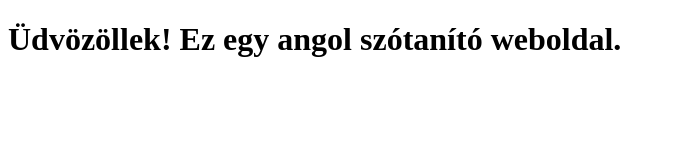
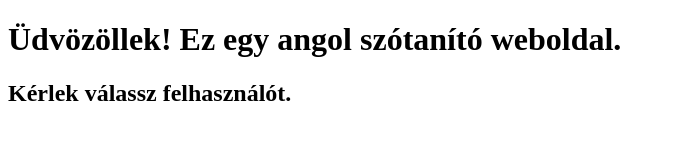
Before and after one commit to bali79/Szotanito.github.io, a plain HTML site: page index.html in a window 1280 px wide. Shown: the whole page, without its empty margins (0-674 px from the left). Drawn offline with Linux system fonts and the light colour scheme.

Commit message:
Init page.

```diff
--- a/index.html
+++ b/index.html
@@ -7,5 +7,6 @@
 </head>
 <body>
     <h1>Üdvözöllek! Ez egy angol szótanító weboldal.</h1>
+    <h2>Kérlek válassz felhasználót.</h2>
 </body>
 </html>
```
